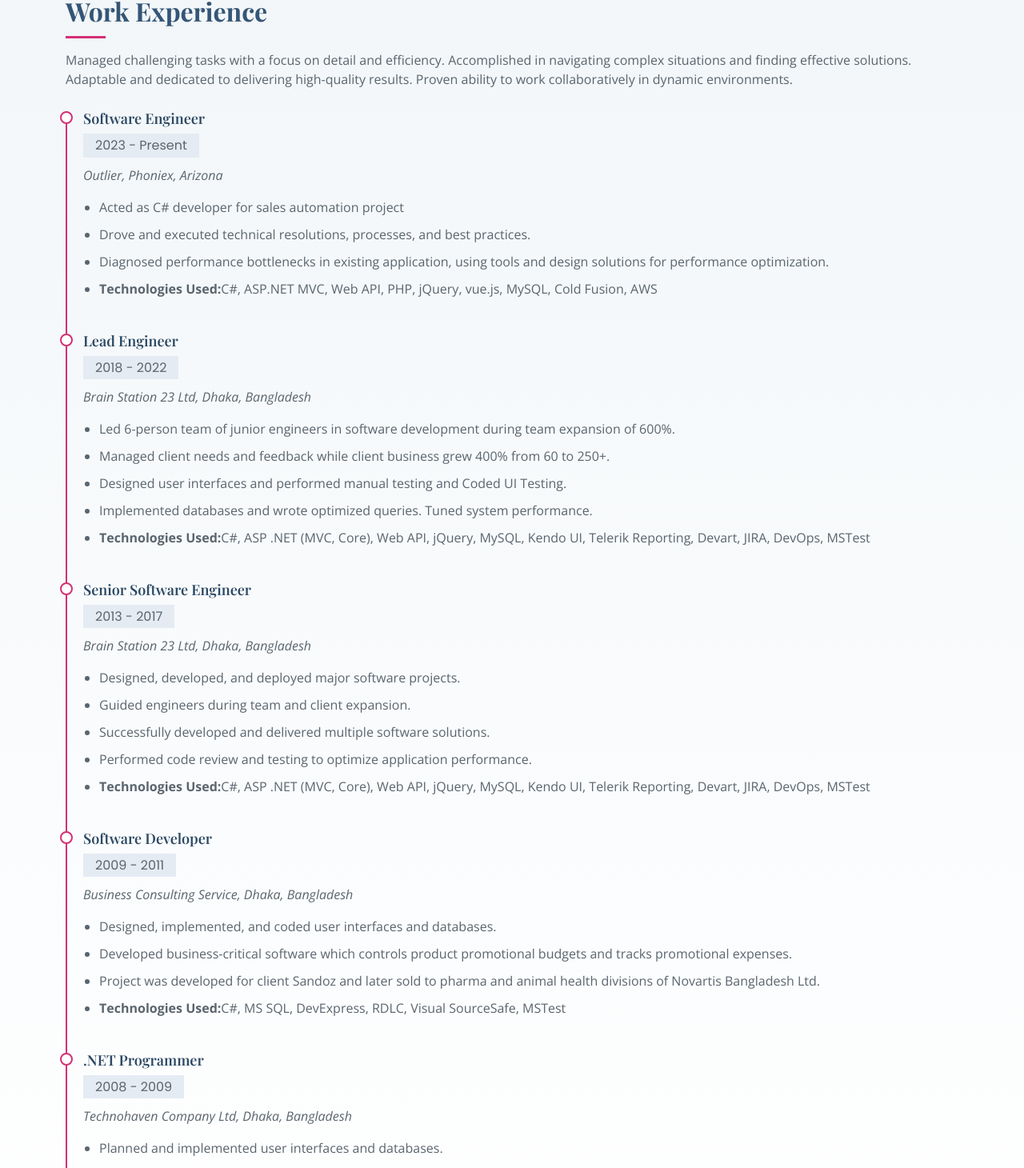
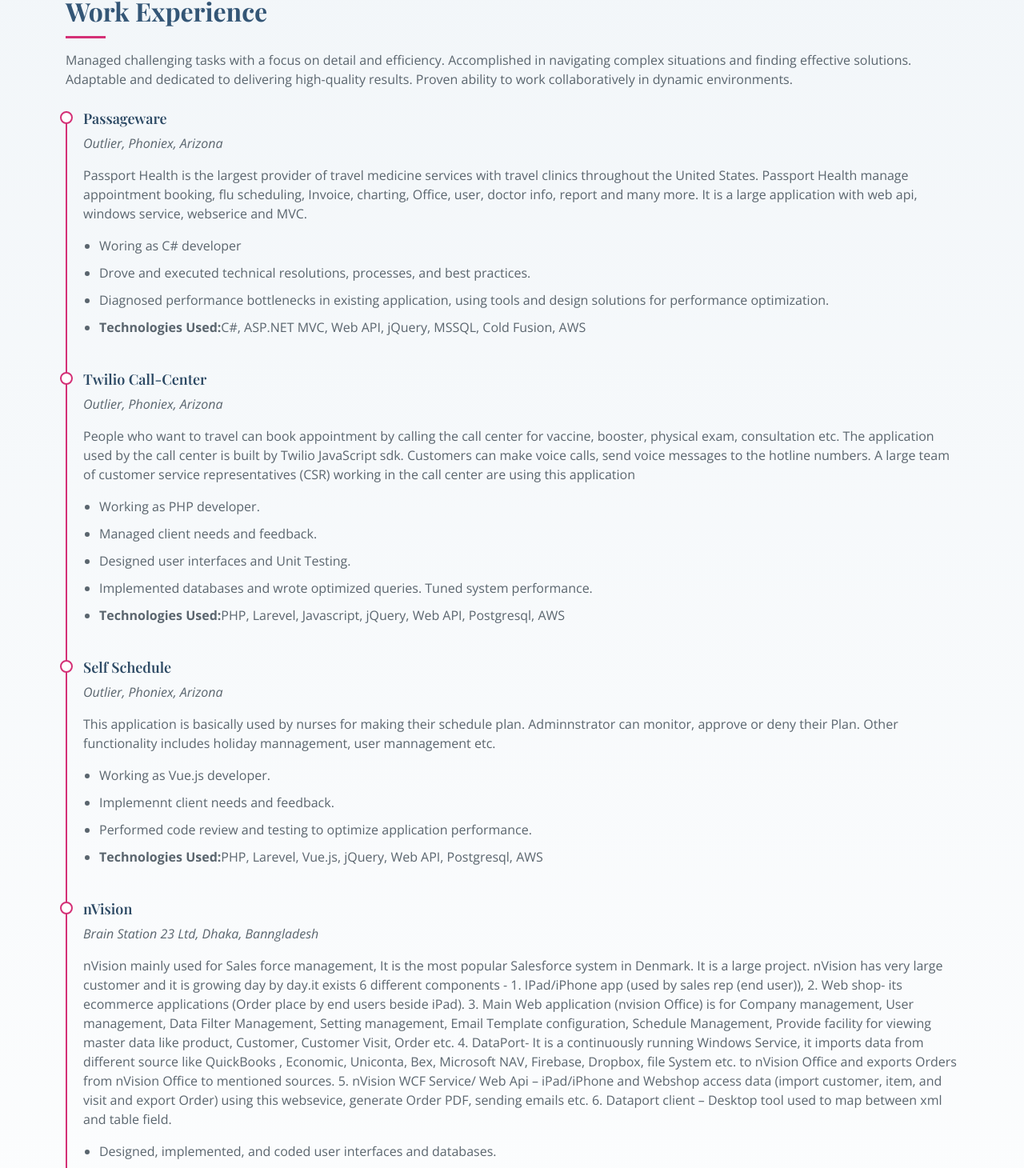
Before and after one commit to khandokar/mysite, an Angular app: page / in a window 1280 px wide. Shown: the part 2579-4039 px from the top of the page at 80% size. Built offline with nearby package versions, Linux system fonts and the light colour scheme; a web font is replaced by a local one.

Commit message:
Update the work experience section

```diff
--- a/src/app/education/education.component.html
+++ b/src/app/education/education.component.html
@@ -19,7 +19,7 @@
         <h4>Bachelor of Science in Computer Science</h4>
         <h5>2002 - 2008</h5>
         <p><em>The University of Asia Pacific, Dhaka, Bangladesh</em></p>
-        <p>In the middle of my course, i was sick due to dengue and its after effect. Thats why i was delayed to complete my program.</p>
+        <p>In the middle of my course, i was sick due to dengue and its after effect. Thats why i was delayed to complete my bachelor.</p>
         </div>
 
     </div>
--- a/src/app/works/works.component.html
+++ b/src/app/works/works.component.html
@@ -4,77 +4,102 @@
 
     <div class="section-title">
     <h2>Work Experience</h2>
-    <p>Managed challenging tasks with a focus on detail and efficiency. Accomplished in navigating complex situations and finding effective solutions. Adaptable and dedicated to delivering high-quality results. Proven ability to work collaboratively in dynamic environments.</p>
+    <p>Managed challenging tasks with a focus on detail and efficiency. Accomplished in navigating complex situations and
+        finding effective solutions. Adaptable and dedicated to delivering high-quality results. Proven ability to work
+        collaboratively in dynamic environments.</p>
     </div>
 
     <div class="row">
         <div class="col-lg-12">
             <div class="resume-item">
-            <h4>Software Engineer</h4>
-            <h5>2023 - Present</h5>
+            <h4>Passageware</h4>
             <p><em>Outlier, Phoniex, Arizona </em></p>
+            <p>Passport Health is the largest provider of travel medicine services with travel clinics throughout the United States.
+               Passport Health manage appointment booking, flu scheduling, Invoice, charting, Office, user, doctor info, report and many more.
+               It is a large application with web api, windows service, webserice and MVC.</p>
             <div>
                 <ul>
-                    <li>Acted as C# developer for sales automation project</li>
+                    <li>Woring as C# developer</li>
                     <li>Drove and executed technical resolutions, processes, and best practices. </li>
                     <li>Diagnosed performance bottlenecks in existing application, using tools and design solutions for performance optimization. </li>
-                    <li><strong>Technologies Used:</strong>C#, ASP.NET MVC, Web API, PHP, jQuery, vue.js, MySQL, Cold Fusion, AWS</li>
+                    <li><strong>Technologies Used:</strong>C#, ASP.NET MVC, Web API, jQuery, MSSQL, Cold Fusion, AWS</li>
                 </ul>
             </div>
             </div>
             <div class="resume-item">
-            <h4>Lead Engineer</h4>
-            <h5>2018 - 2022</h5>
-            <p><em>Brain Station 23 Ltd, Dhaka, Bangladesh</em></p>
+            <h4>Twilio Call-Center</h4>
+            <p><em>Outlier, Phoniex, Arizona </em></p>
+            <p>People who want to travel can book appointment by calling the call center for vaccine, booster, physical exam,
+                consultation etc. The application used by the call center is built by Twilio JavaScript sdk. Customers can make
+                voice calls, send voice messages to the hotline numbers. A large team of customer service representatives (CSR)
+                working in the call center are using this application</p>
             <div>
                 <ul>
-                    <li>Led 6-person team of junior engineers in software development during team expansion of 600%.</li>
-                    <li>Managed client needs and feedback while client business grew 400% from 60 to 250+.</li>
-                    <li>Designed user interfaces and performed manual testing and Coded UI Testing.</li>
+                    <li>Working as PHP developer.</li>
+                    <li>Managed client needs and feedback.</li>
+                    <li>Designed user interfaces and Unit Testing.</li>
                     <li>Implemented databases and wrote optimized queries. Tuned system performance.</li>
-                    <li><strong>Technologies Used:</strong>C#, ASP .NET (MVC, Core), Web API, jQuery, MySQL, Kendo UI, Telerik Reporting, Devart, JIRA, DevOps, MSTest</li>
+                    <li><strong>Technologies Used:</strong>PHP, Larevel, Javascript, jQuery, Web API, Postgresql, AWS</li>
                 </ul>
             </div>
             </div>
             <div class="resume-item">
-            <h4>Senior Software Engineer</h4>
-            <h5>2013 - 2017</h5>
-            <p><em>Brain Station 23 Ltd, Dhaka, Bangladesh</em></p>
+            <h4>Self Schedule</h4>
+            <p><em>Outlier, Phoniex, Arizona </em></p>
+            <p>This application is basically used by nurses for making their schedule plan. Adminnstrator can monitor,
+                approve or deny their Plan. Other functionality includes holiday mannagement, user mannagement etc.
+            </p>
             <div>
                 <ul>
-                    <li>Designed, developed, and deployed major software projects.</li>
-                    <li>Guided engineers during team and client expansion.</li>
-                    <li>Successfully developed and delivered multiple software solutions.</li>
+                    <li>Working as Vue.js developer.</li>
+                    <li>Implemennt client needs and feedback.</li>
                     <li>Performed code review and testing to optimize application performance.</li>
-                    <li><strong>Technologies Used:</strong>C#, ASP .NET (MVC, Core), Web API, jQuery, MySQL, Kendo UI, Telerik Reporting, Devart, JIRA, DevOps, MSTest</li>
+                    <li><strong>Technologies Used:</strong>PHP, Larevel, Vue.js, jQuery, Web API, Postgresql, AWS</li>
                 </ul>
             </div>
             </div>
             <div class="resume-item">
-            <h4>Software Developer</h4>
-            <h5>2009 - 2011</h5>
-            <p><em>Business Consulting Service, Dhaka, Bangladesh</em></p>
+            <h4>nVision</h4>
+            <p><em>Brain Station 23 Ltd, Dhaka, Banngladesh</em></p>
+            <p>nVision mainly used for Sales force management, It is the most popular Salesforce system in Denmark.
+                It is a large project. nVision has very large customer and it is growing day by day.it exists 6 different components -
+                1. IPad/iPhone app (used by sales rep (end user)),
+                2. Web shop- its ecommerce applications (Order place by end users beside iPad).
+                3. Main Web application (nvision Office) is for Company management, User management, Data Filter Management, Setting management, Email Template configuration, Schedule Management, Provide facility for viewing master data like product, Customer, Customer Visit, Order etc.
+                4. DataPort- It is a continuously running Windows Service, it imports data from different source like QuickBooks , Economic, Uniconta, Bex, Microsoft NAV, Firebase, Dropbox, file System etc. to nVision Office and exports Orders from nVision Office to mentioned sources.
+                5. nVision WCF Service/ Web Api – iPad/iPhone and Webshop access data (import customer, item, and visit and export Order) using this websevice, generate Order PDF, sending emails etc.
+                6. Dataport client – Desktop tool used to map between xml and table field.  </p>
             <div>
                 <ul>
                     <li>Designed, implemented, and coded user interfaces and databases.</li>
-                    <li>Developed business-critical software which controls product promotional budgets and tracks promotional expenses.</li>
-                    <li>Project was developed for client Sandoz and later sold to pharma and animal health divisions of Novartis Bangladesh Ltd.</li>
-                    <li><strong>Technologies Used:</strong>C#, MS SQL, DevExpress, RDLC, Visual SourceSafe, MSTest</li>
+                    <li>Design database & UI, Coding, Code review, Query optimization</li>
+                    <li>Perform UI Testing and Coded UI Testing.</li>
+                    <li><strong>Technologies Used:</strong>C#, Asp.net MVC, Asp.net core, Web Api, Jquery, My SQL, Kendo UI, Telerik Reporting, Devart, Jira, DevOps, MSTest, Coded UI Testing</li>
                 </ul>
             </div>
             </div>
             <div class="resume-item">
-            <h4>.NET Programmer</h4>
-            <h5>2008 - 2009</h5>
-            <p><em>Technohaven Company Ltd, Dhaka, Bangladesh</em></p>
+            <h4>JetBet</h4>
+            <p><em>Nordic Soft Ltd, Dhaka, Banngladesh </em></p>
+            <p>Lottery Game (through Mobile) is a one of the most popular game. Player bet number through their Mobile.
+                Player receives Round, Ticket, Draw date & time in a return message. Eight different winning category exists with
+                different winning price. Fifty percent amount of total sold ticket is the total draw amount which will distribute
+                among different category winners. If no winner found in a specific category of a draw, the amount will go to
+                same category of next round or next category of the same round. So, if user wins a big amount, he is requested
+                to contact with the Mobile Company otherwise refunds to mobile. A third party Company named MOBI.DENGI is responsible
+                for refunding to winners.
+                </p>
             <div>
                 <ul>
-                    <li>Planned and implemented user interfaces and databases.</li>
-                    <li>Coded and implemented modules for promotional product software for Sandoz client.</li>
-                    <li>Accomplished development tasks within assigned time limit and proposed budget.</li>
-                    <li><strong>Technologies Used:</strong>C#, MS SQL, DevExpress, RDLC, Visual SourceSafe, MSTest</li>
+                    <li>Design database & UI, Implementation, Code review, Query optimization, Performance Optimization.</li>
+                    <li>Perform UI Testing.</li>
+                    <li>Database configuration and publishing the application.</li>
+                    <li><strong>Technologies Used:</strong>C#, ASP.NET 4, MS SQL Server 2008, Short Message Peer to Peer(SMPP), MSTest</li>
                 </ul>
             </div>
+            </div>
+            <div class="resume-item">
+                <h4>More....</h4>
             </div>
         </div>
     </div>
```
